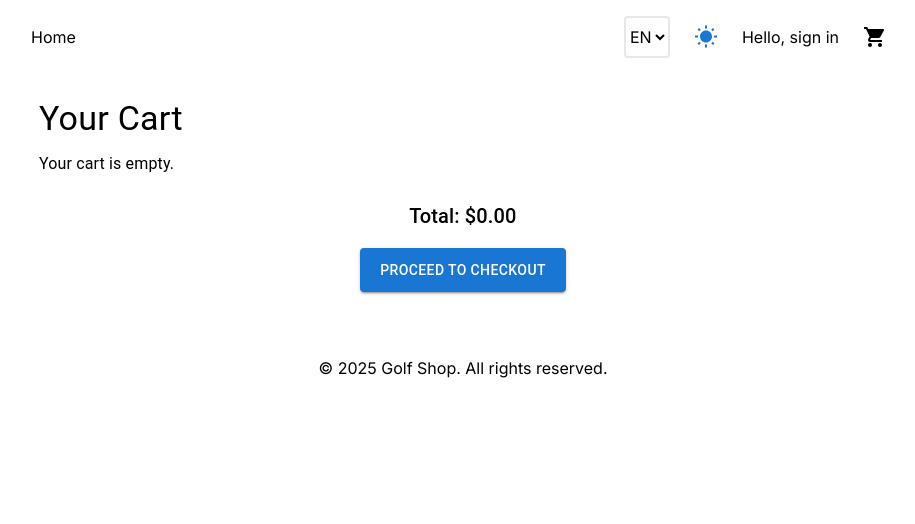
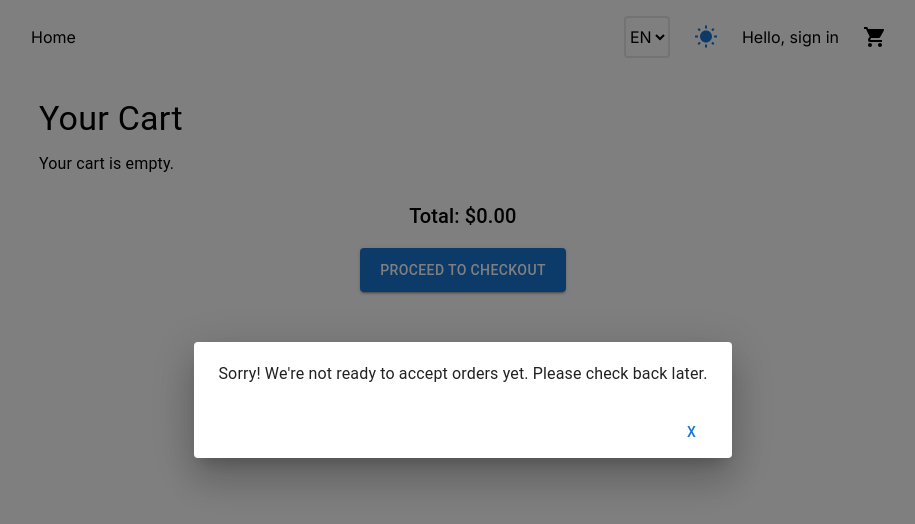
Before and after one commit to DrFelixWei/golf-shop-client, a Next.js app: page /en/cart in a window 1280 px wide. Both pictures are taken after a click on the button "PROCEED TO CHECKOUT". Shown: the top 524 px of the page, without its empty margins (177-1092 px from the left). Built offline with nearby package versions, Linux system fonts and the light colour scheme.

Commit message:
added unable to process order dialog

```diff
--- a/public/messages/en.json
+++ b/public/messages/en.json
@@ -24,7 +24,8 @@
     "yourCart": "Your Cart",
     "cartEmpty": "Your cart is empty.",
     "checkout": "Proceed to Checkout",
-    "total": "Total"
+    "total": "Total",
+    "checkoutUnavailable": "Sorry! We're not ready to accept orders yet. Please check back later."
   },
   "Login": {
     "greetingGuest": "Hello, sign in",
--- a/public/messages/fr.json
+++ b/public/messages/fr.json
@@ -24,7 +24,8 @@
     "yourCart": "Votre Panier",
     "cartEmpty": "Votre panier est vide.",
     "checkout": "Passer à la Caisse",
-    "total": "Totale"
+    "total": "Totale",
+    "checkoutUnavailable": "Désolé ! Nous ne sommes pas encore prêts à accepter les commandes. Veuillez revenir plus tard."
   },
   "Login": {
     "greetingGuest": "Bonjour, connectez-vous",
--- a/src/app/[locale]/cart/cart-items.tsx
+++ b/src/app/[locale]/cart/cart-items.tsx
@@ -1,7 +1,7 @@
 "use client";
 
 import React, { useEffect, useState } from "react";
-import { Button, Box, Typography, IconButton, CardMedia } from "@mui/material";
+import { Button, Box, Typography, IconButton, CardMedia, Dialog, DialogActions, DialogContent, DialogTitle } from "@mui/material";
 import { Delete } from "@mui/icons-material";
 
 interface CartItem {
@@ -18,11 +18,13 @@ interface CartItemsProps {
     cartEmpty: string;
     checkout: string;
     total: string;
+    checkoutUnavailable: string;
   };
 }
 
 export const CartItems: React.FC<CartItemsProps> = ({ translations }) => {
   const [cartItems, setCartItems] = useState<CartItem[]>([]);
+  const [dialogOpen, setDialogOpen] = useState(false);  // State to control the dialog visibility
 
   // Fetch cart items from local storage on component mount
   useEffect(() => {
@@ -50,6 +52,16 @@ export const CartItems: React.FC<CartItemsProps> = ({ translations }) => {
   // Calculate the total price of items in the cart
   const calculateTotalPrice = () => {
     return cartItems.reduce((total, item) => total + item.price * item.quantity, 0);
+  };
+
+  // Function to handle the checkout button click
+  const handleCheckoutClick = () => {
+    setDialogOpen(true);  // Open the dialog on checkout button click
+  };
+
+  // Function to close the dialog
+  const handleDialogClose = () => {
+    setDialogOpen(false);
   };
 
   return (
@@ -132,10 +144,24 @@ export const CartItems: React.FC<CartItemsProps> = ({ translations }) => {
         <Typography variant="h6" sx={{ marginBottom: 2 }}>
           {translations.total}: ${calculateTotalPrice().toFixed(2)}
         </Typography>
-        <Button variant="contained" color="primary" sx={{ padding: "10px 20px" }}>
+        <Button variant="contained" color="primary" sx={{ padding: "10px 20px" }} onClick={handleCheckoutClick}>
           {translations.checkout}
         </Button>
       </Box>
+
+      {/* Dialog to show when the user clicks checkout */}
+      <Dialog open={dialogOpen} onClose={handleDialogClose}>
+        <DialogContent>
+          <Typography>
+            {translations.checkoutUnavailable}
+          </Typography>
+        </DialogContent>
+        <DialogActions>
+          <Button onClick={handleDialogClose} color="primary">
+            X
+          </Button>
+        </DialogActions>
+      </Dialog>
     </Box>
   );
 };
--- a/src/app/[locale]/cart/page.tsx
+++ b/src/app/[locale]/cart/page.tsx
@@ -8,7 +8,8 @@ export default function CartPage() {
     yourCart: t('yourCart'),
     cartEmpty: t('cartEmpty'),
     checkout: t('checkout'),
-    total: t('total')
+    total: t('total'),
+    checkoutUnavailable: t('checkoutUnavailable'),
   };
 
   return (
```
